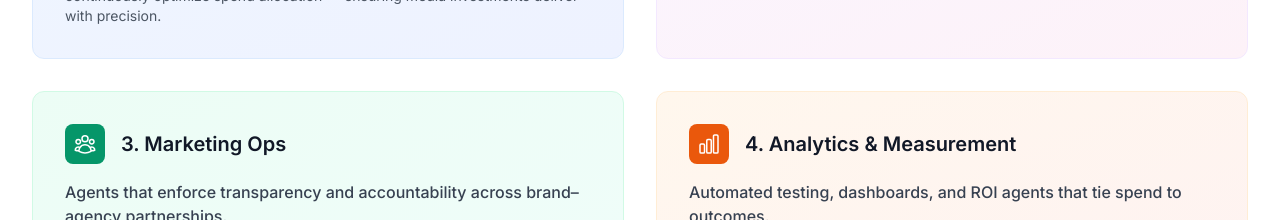
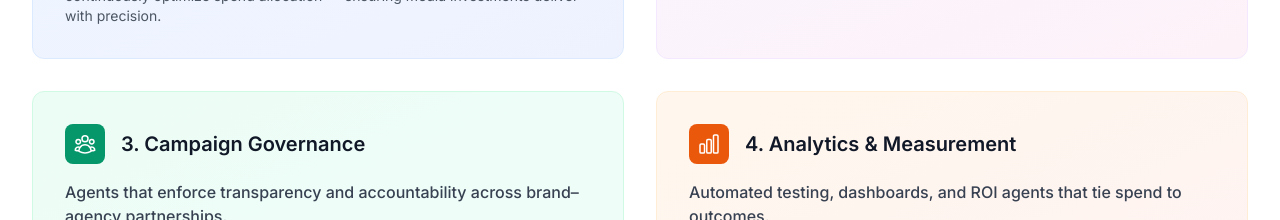
Before and after one commit to bsimkins11-source/transparent-agent-hub-teaser, a React (Vite) app in the folder frontend/: page / in a window 1280 px wide. Shown: the part 2320-2540 px from the top of the page. Built offline with nearby package versions, Linux system fonts and the light colour scheme.

Commit message:
Update Marketing Ops to Campaign Governance - Changed headline from 'Marketing Ops' to 'Campaign Governance' - Better reflects focus on campaign oversight and transparency - Maintains same description and icon

```diff
--- a/frontend/src/pages/HomePage.tsx
+++ b/frontend/src/pages/HomePage.tsx
@@ -283,13 +283,13 @@ export default function HomePage() {
                 </p>
               </div>
 
-              {/* Marketing Ops */}
+              {/* Campaign Governance */}
               <div className="bg-gradient-to-br from-emerald-50 to-teal-50 rounded-xl p-8 border border-emerald-100">
                 <div className="flex items-center mb-4">
                   <div className="bg-emerald-600 rounded-lg p-2 mr-4">
                     <UserGroupIcon className="w-6 h-6 text-white" />
                   </div>
-                  <h3 className="text-xl font-semibold text-gray-900">3. Marketing Ops</h3>
+                  <h3 className="text-xl font-semibold text-gray-900">3. Campaign Governance</h3>
                 </div>
                 <p className="text-gray-700 mb-4 font-medium">
                   Agents that enforce transparency and accountability across brand–agency partnerships.
```
